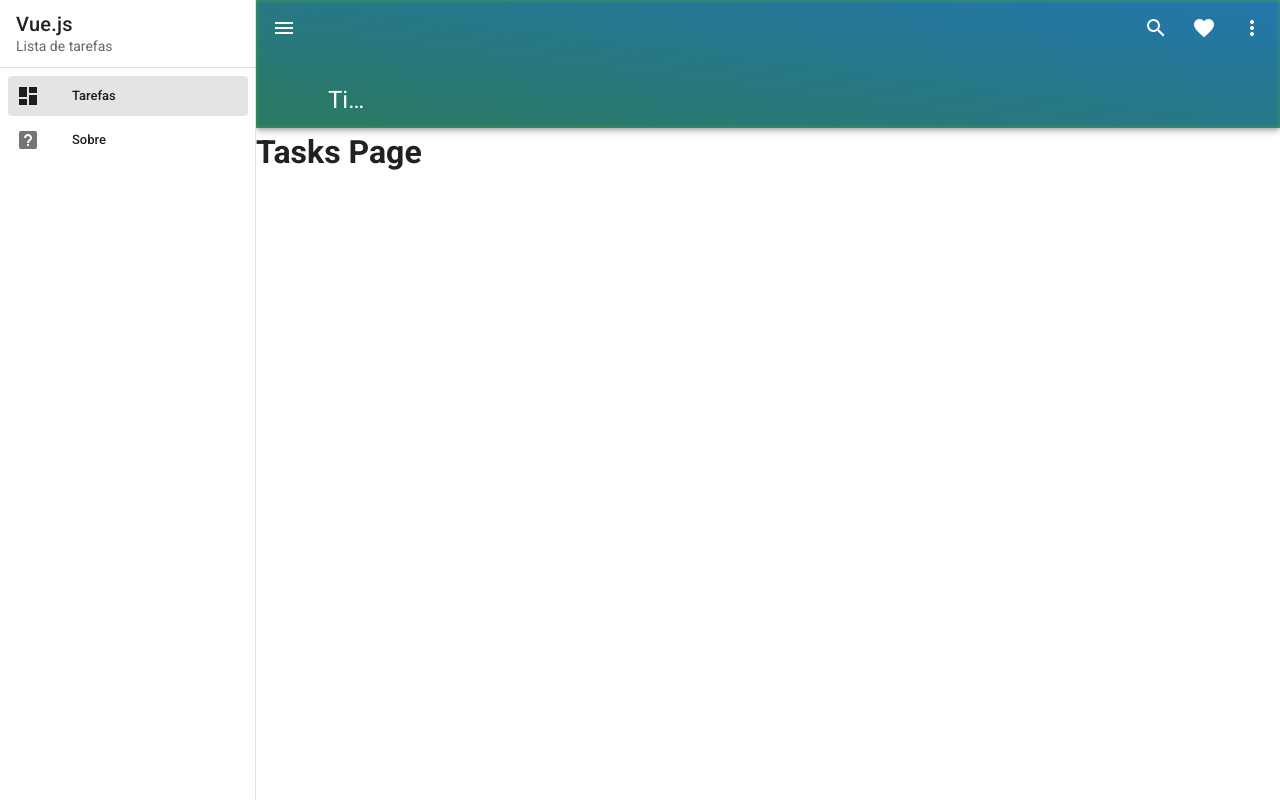
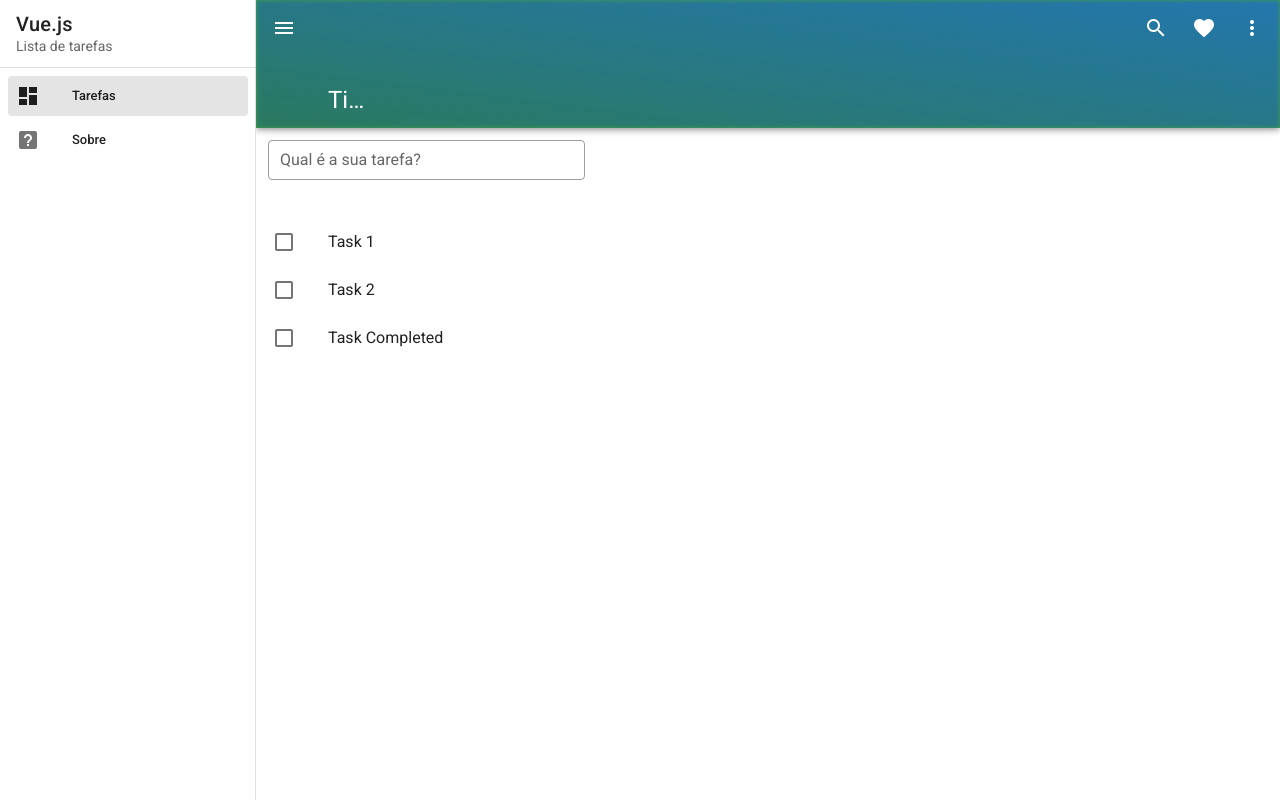
Before and after one commit to rafamancan/vue-todo, a Vue app: page / in a window 1280 px wide. Built offline with nearby package versions, Linux system fonts and the light colour scheme.

Commit message:
creating task list and input to add

```diff
--- /dev/null
+++ b/src/components/tasks/TaskItem.vue
@@ -0,0 +1,20 @@
+<template>
+  <v-list-item>
+    <template v-slot:default="{ active }">
+      <v-list-item-action>
+        <v-checkbox :input-value="active"></v-checkbox>
+      </v-list-item-action>
+
+      <v-list-item-content>
+        <v-list-item-title>{{task.name}}</v-list-item-title>
+      </v-list-item-content>
+    </template>
+  </v-list-item>
+</template>
+
+<script>
+export default {
+  name: 'TaskItem',
+  props: ['task']
+}
+</script>
--- a/src/views/TasksView.vue
+++ b/src/views/TasksView.vue
@@ -1,10 +1,78 @@
 <template>
-  <h1>Tasks Page</h1>
-</template>
+  <v-list
+      flat
+      subheader
+    >
+      <v-list-item-group
+        multiple
+        active-class=""
+      >
+        <v-col
+          cols="12"
+          sm="6"
+          md="4"
+        >
+          <v-text-field
+            label="Qual é a sua tarefa?"
+            outlined
+            dense
+            clearable
+            v-model="newTask"
+            @keyup.enter="handleAddTask"
+          ></v-text-field>
+        </v-col>
+        <div
+          v-for="task in tasks"
+          :key="task.id"
+        >
+          <TaskItem
+            :task="task"
+          />
+        </div>
+      </v-list-item-group>
+    </v-list></template>
 
 <script>
+import TaskItem from '../components/tasks/TaskItem.vue'
 
 export default {
-  name: 'TasksView'
+  name: 'TasksView',
+  components: {
+    TaskItem
+  },
+  data () {
+    return {
+      newTask: null,
+      tasks: [
+        {
+          id: 1,
+          name: 'Task 1',
+          completed: false
+        },
+        {
+          id: 2,
+          name: 'Task 2',
+          completed: false
+        },
+        {
+          id: 3,
+          name: 'Task Completed',
+          completed: true
+        }
+      ]
+    }
+  },
+  methods: {
+    handleAddTask () {
+      if (this.newTask) {
+        this.tasks.push({
+          id: this.tasks.length + 1,
+          name: this.newTask,
+          completed: false
+        })
+        this.newTask = null
+      }
+    }
+  }
 }
 </script>
```
